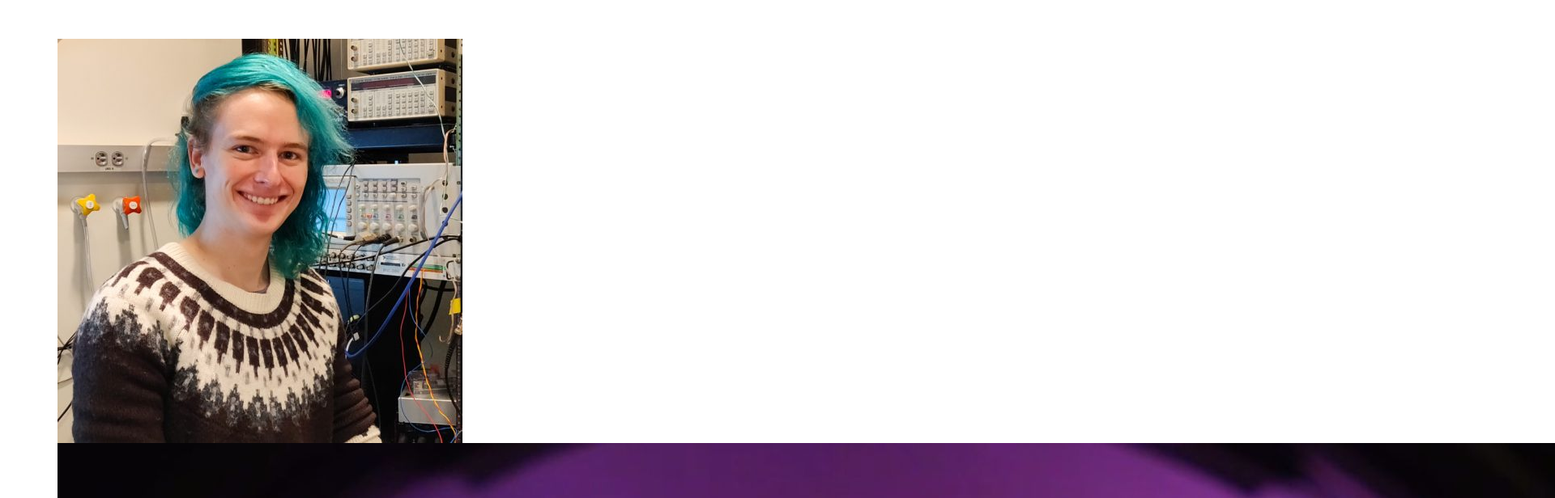
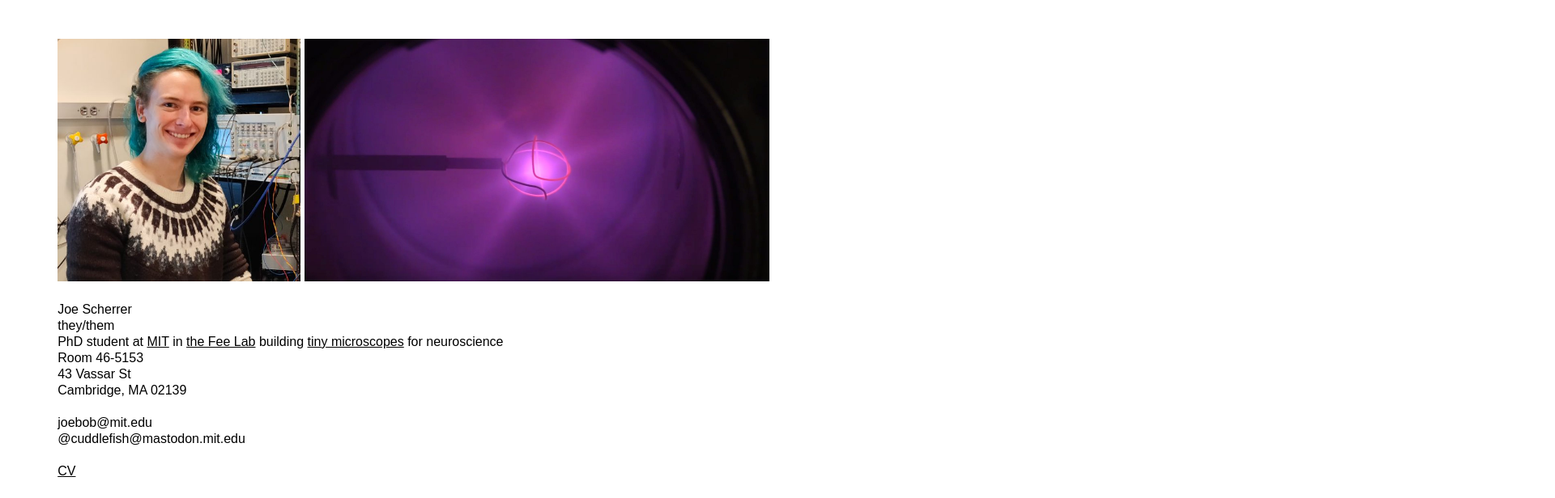
Before and after one commit to jbscherrer/jbscherrer.github.io, a plain HTML site: page index.html in a window 1280 px wide. Shown: the top 616 px of the page at 81% size, 1920 px wide, since content can reach past the window. Drawn offline with Linux system fonts and the light colour scheme.

Commit message:
fixed text

```diff
--- a/index.html
+++ b/index.html
@@ -12,8 +12,8 @@
 
 <br><br>
 
-<img src="scherrer_headshot.jpg"></A>
-<img src="fusor.png"></A>
+<img src="scherrer_headshot.jpg" alt="headshot" style="width:300px;height:300px;">
+<img src="fusor.png" alt="fusor plasma" style="width:574px;height:300px;">
 
 <br><br>
 
```
